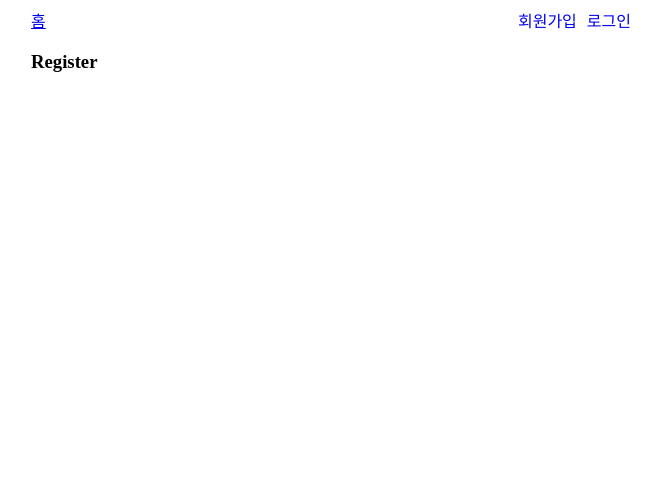
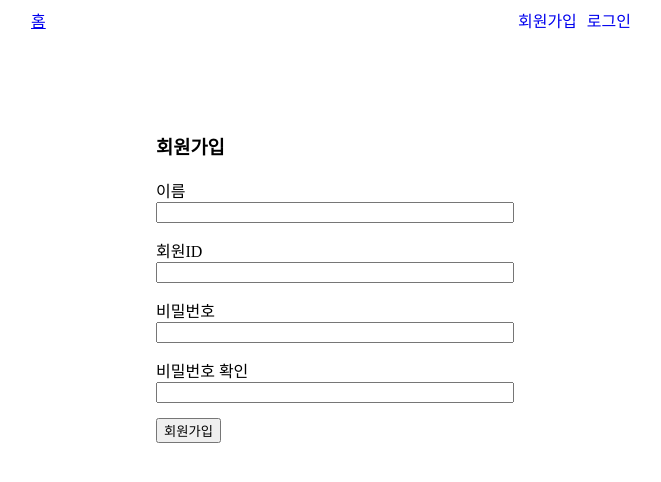
Before and after one commit to lds2292/image_upload, a React (Create React App) app in the folder client/: page /auth/register in a window 1280 px wide. Shown: the top 482 px of the page, without its empty margins (309-970 px from the left). Built offline with nearby package versions, Linux system fonts and the light colour scheme; no server answers.

Commit message:
Feat: Login, Logout

```diff
--- /dev/null
+++ b/client/src/component/CustomInput.css
@@ -0,0 +1,3 @@
+.custom-input {
+  margin-top: 15px;
+}
--- /dev/null
+++ b/client/src/component/CustomInput.js
@@ -0,0 +1,18 @@
+import React from "react";
+import "./CustomInput.css";
+
+const CustomInput = ({ label, value, setValue, type = "text" }) => {
+  return (
+    <div className="custom-input">
+      <label>{label}</label>
+      <input
+        style={{ width: "100%" }}
+        value={value}
+        type={type}
+        onChange={(e) => setValue(e.target.value)}
+      />
+    </div>
+  );
+};
+
+export default CustomInput;
--- a/client/src/component/ToolBar.js
+++ b/client/src/component/ToolBar.js
@@ -1,18 +1,46 @@
-import React from "react";
+import axios from "axios";
+import React, { useContext } from "react";
 import { Link } from "react-router-dom";
+import { toast } from "react-toastify";
+import { AuthContext } from "../context/AuthContext";
 
 const ToolBar = () => {
+  const [me, setMe] = useContext(AuthContext);
+
+  const logoutHandler = async () => {
+    try {
+      await axios.patch("/users/logout");
+      setMe();
+      toast.success("로그아웃!");
+    } catch (err) {}
+  };
+
   return (
     <div>
       <Link to="/">
         <span>홈</span>
       </Link>
-      <Link to="/auth/login ">
-        <span style={{ float: "right" }}>로그인</span>
-      </Link>
-      <Link to="/auth/register">
-        <span style={{ float: "right", marginRight: "10px" }}>회원가입</span>
-      </Link>
+      {me ? (
+        <>
+          <span
+            onClick={logoutHandler}
+            style={{ float: "right", cursor: "pointer" }}
+          >
+            로그아웃({me.name})
+          </span>
+        </>
+      ) : (
+        <>
+          <Link to="/auth/login">
+            <span style={{ float: "right" }}>로그인</span>
+          </Link>
+          <Link to="/auth/register">
+            <span style={{ float: "right", marginRight: "10px" }}>
+              회원가입
+            </span>
+          </Link>
+        </>
+      )}
     </div>
   );
 };
--- /dev/null
+++ b/client/src/context/AuthContext.js
@@ -0,0 +1,17 @@
+import axios from "axios";
+import React, { createContext, useState, useEffect } from "react";
+
+export const AuthContext = createContext();
+
+export const AuthProvider = ({ children }) => {
+  const [me, setMe] = useState();
+
+  useEffect(() => {
+    if (me) axios.defaults.headers.common.sessionid = me.sessionId;
+    else delete axios.defaults.headers.common.sessionid;
+  }, [me]);
+
+  return (
+    <AuthContext.Provider value={[me, setMe]}>{children}</AuthContext.Provider>
+  );
+};
--- a/client/src/index.js
+++ b/client/src/index.js
@@ -2,13 +2,16 @@
 import ReactDOM from "react-dom/client";
 import App from "./App";
 import { ImageProvider } from "./context/ImageContext";
+import { AuthProvider } from "./context/AuthContext";
 import { BrowserRouter } from "react-router-dom";
 
 const root = ReactDOM.createRoot(document.getElementById("root"));
 root.render(
   <BrowserRouter>
-    <ImageProvider>
-      <App />
-    </ImageProvider>
+    <AuthProvider>
+      <ImageProvider>
+        <App />
+      </ImageProvider>
+    </AuthProvider>
   </BrowserRouter>
 );
--- a/client/src/pages/LoginPage.js
+++ b/client/src/pages/LoginPage.js
@@ -1,7 +1,61 @@
-import React from "react";
+import axios from "axios";
+import React, { useState, useContext } from "react";
+import { toast } from "react-toastify";
+import CustomInput from "../component/CustomInput";
+import { AuthContext } from "../context/AuthContext";
+import { useHistory } from "react-router-dom";
 
 const LoginPage = () => {
-  return <h3>Login</h3>;
+  const [username, setUsername] = useState("");
+  const [password, setPassword] = useState("");
+  const [, setMe] = useContext(AuthContext);
+  const history = useHistory();
+
+  const loginHandler = async (e) => {
+    try {
+      e.preventDefault();
+      if (username.length < 3 || password.length < 6)
+        throw new Error("입력하신 정보가 올바르지 않습니다");
+      const result = await axios.patch("/users/login", {
+        username,
+        password,
+      });
+      setMe({
+        name: result.data.name,
+        sessionId: result.data.sessionId,
+        username: result.data.username,
+      });
+      history.push("/");
+      toast.success("로그인 성공");
+    } catch (err) {
+      toast.error(err.message);
+    }
+  };
+
+  return (
+    <div
+      style={{
+        marginTop: 100,
+        maxWidth: 350,
+        marginLeft: "auto",
+        marginRight: "auto",
+      }}
+    >
+      <h3>로그인</h3>
+      <form onSubmit={loginHandler}>
+        <CustomInput label={"아이디"} value={username} setValue={setUsername} />
+        <CustomInput
+          label={"비밀번호"}
+          value={password}
+          type="password"
+          setValue={setPassword}
+        />
+        <button style={{ marginTop: 15 }} type="submit">
+          로그인
+        </button>
+      </form>
+    </div>
+  );
 };
 
 export default LoginPage;
--- a/client/src/pages/RegisterPage.js
+++ b/client/src/pages/RegisterPage.js
@@ -1,7 +1,76 @@
-import React from "react";
+import React, { useState, useContext } from "react";
+import CustomInput from "../component/CustomInput";
+import { toast } from "react-toastify";
+import axios from "axios";
+import { AuthContext } from "../context/AuthContext";
+import { useHistory } from "react-router-dom";
 
 const RegisterPage = () => {
-  return <h3>Register</h3>;
+  const [name, setName] = useState("");
+  const [username, setUsername] = useState("");
+  const [password, setPassword] = useState("");
+  const [passwordCheck, setPasswordCheck] = useState("");
+  const [, setMe] = useContext(AuthContext);
+  const history = useHistory();
+
+  const submitHandler = async (e) => {
+    try {
+      e.preventDefault();
+      if (username.length < 3)
+        throw new Error("회원 ID는 3자리 이상이여야 합니다");
+      if (password.length < 6)
+        throw new Error("비밀번호는 너무 짧습니다, 6자 이상이여야 합니다");
+      if (password !== passwordCheck)
+        throw new Error("패스워드를 확인해주세요");
+
+      const result = await axios.post("/users/register", {
+        name,
+        username,
+        password,
+      });
+      setMe({
+        sessionId: result.data.sessionId,
+        name: result.data.name,
+        username: result.data.username,
+      });
+      toast.success("회원가입 성공");
+      history.push("/");
+    } catch (err) {
+      toast.error(err.message);
+    }
+  };
+
+  return (
+    <div
+      style={{
+        marginTop: 100,
+        maxWidth: 350,
+        marginLeft: "auto",
+        marginRight: "auto",
+      }}
+    >
+      <h3>회원가입</h3>
+      <form onSubmit={submitHandler}>
+        <CustomInput label={"이름"} value={name} setValue={setName} />
+        <CustomInput label={"회원ID"} value={username} setValue={setUsername} />
+        <CustomInput
+          label={"비밀번호"}
+          value={password}
+          type="password"
+          setValue={setPassword}
+        />
+        <CustomInput
+          label={"비밀번호 확인"}
+          value={passwordCheck}
+          type="password"
+          setValue={setPasswordCheck}
+        />
+        <button style={{ marginTop: 15 }} type="submit">
+          회원가입
+        </button>
+      </form>
+    </div>
+  );
 };
 
 export default RegisterPage;
```
Also changed, not shown: 2 other files (tests, documents, lock files or other folders).
